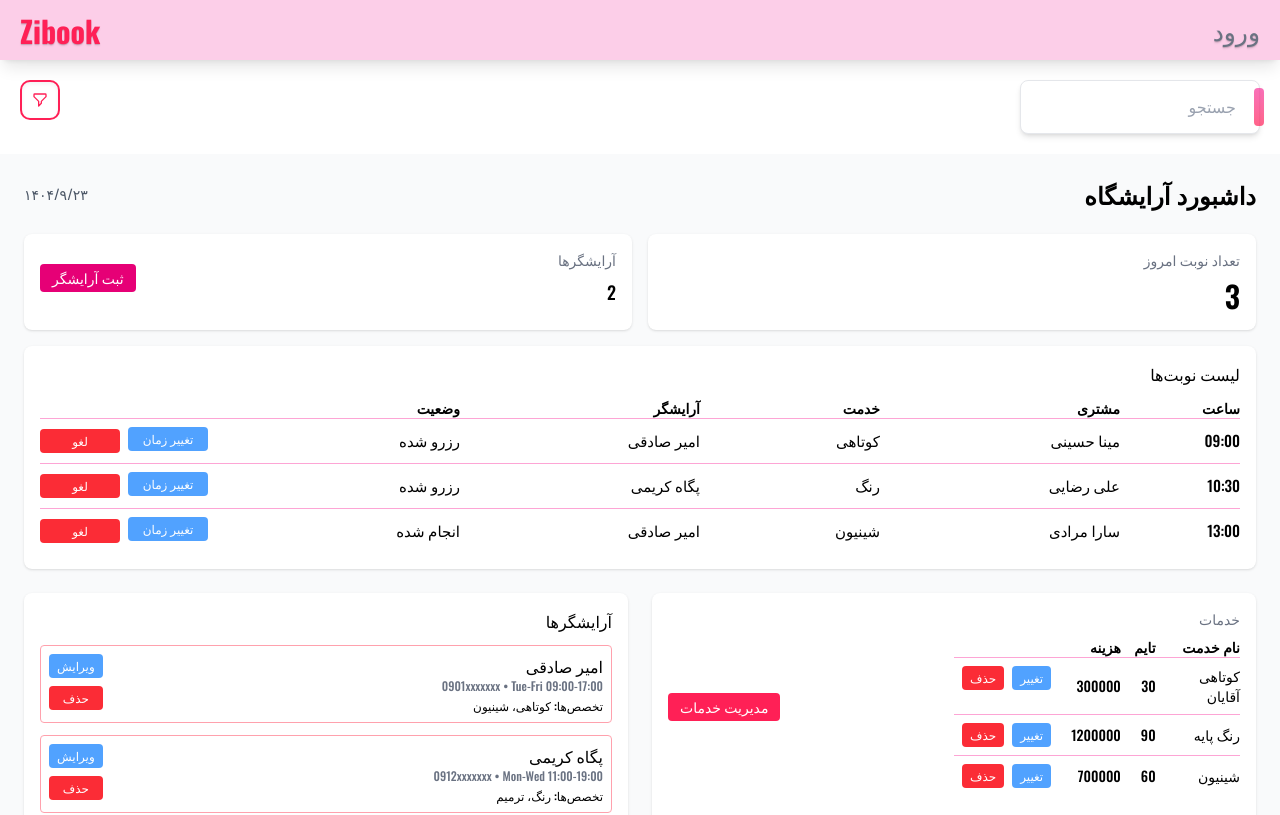
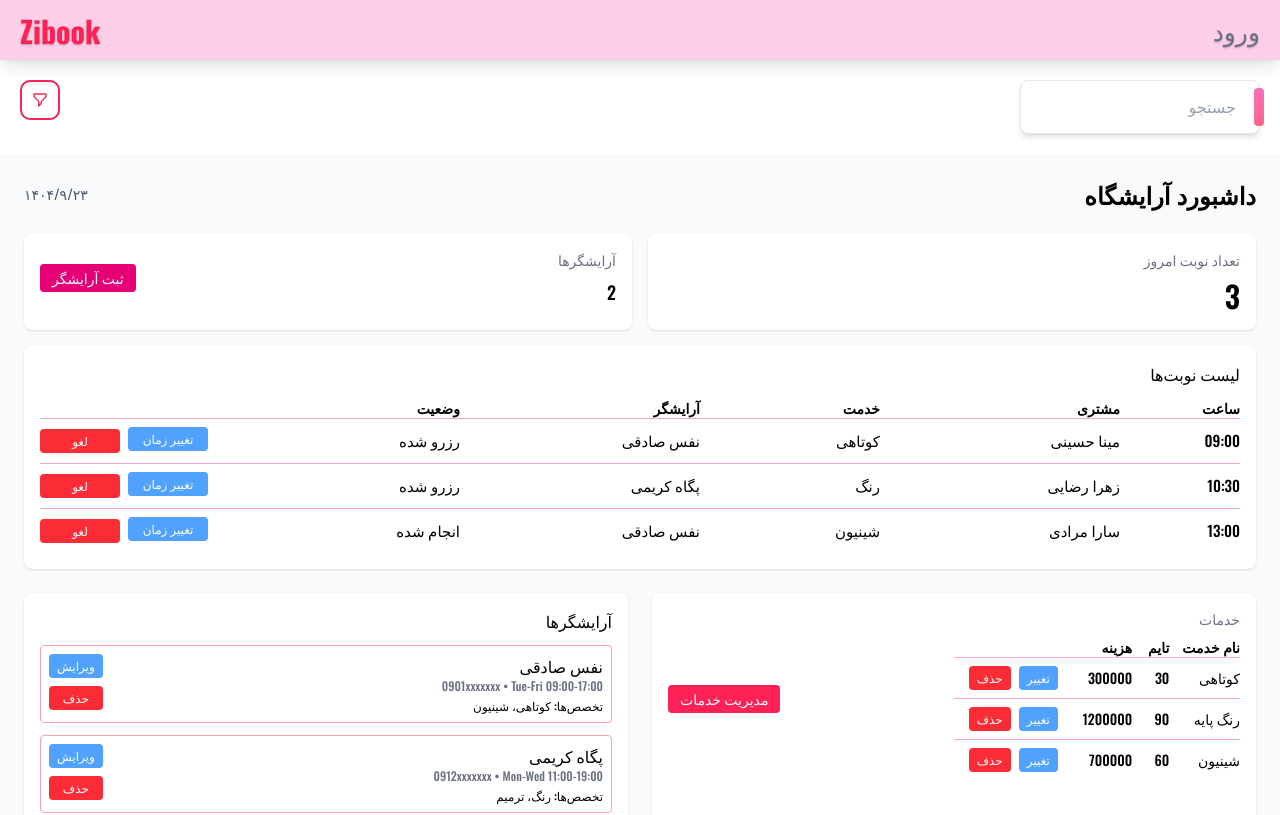
Before and after one commit to Raziye-ghafoori/zibook, a Next.js app: page /admin in a window 1280 px wide. Shown: the top 815 px of the page. Built offline with nearby package versions, Linux system fonts and the light colour scheme.

Commit message:
deite info of data

```diff
--- a/app/admin/page.tsx
+++ b/app/admin/page.tsx
@@ -59,17 +59,17 @@ export default function DashboardPage() {
     // Mock data
     const [appointments, setAppointments] = useState<Appointment[]>([
         { id: 1, time: "09:00", customer: "مینا حسینی", service: "کوتاهی", barberId: 1, status: "رزرو شده" },
-        { id: 2, time: "10:30", customer: "علی رضایی", service: "رنگ", barberId: 2, status: "رزرو شده" },
+        { id: 2, time: "10:30", customer: "زهرا رضایی", service: "رنگ", barberId: 2, status: "رزرو شده" },
         { id: 3, time: "13:00", customer: "سارا مرادی", service: "شینیون", barberId: 1, status: "انجام شده" },
     ])
 
     const [barbers, setBarbers] = useState<Barber[]>([
-        { id: 1, name: "امیر صادقی", phone: "0901xxxxxxx", schedule: "Tue-Fri 09:00-17:00", specialties: ["کوتاهی", "شینیون"] },
+        { id: 1, name: "نفس صادقی", phone: "0901xxxxxxx", schedule: "Tue-Fri 09:00-17:00", specialties: ["کوتاهی", "شینیون"] },
         { id: 2, name: "پگاه کریمی", phone: "0912xxxxxxx", schedule: "Mon-Wed 11:00-19:00", specialties: ["رنگ", "ترمیم"] },
     ])
 
     const [services, setServices] = useState<Service[]>([
-        { id: 1, name: "کوتاهی آقایان", duration: 30, price: 300000 },
+        { id: 1, name: "کوتاهی ", duration: 30, price: 300000 },
         { id: 2, name: "رنگ پایه", duration: 90, price: 1200000 },
         { id: 3, name: "شینیون", duration: 60, price: 700000 },
     ])
```
